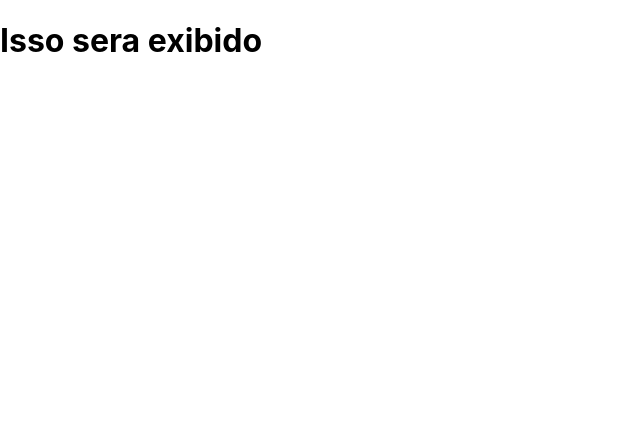
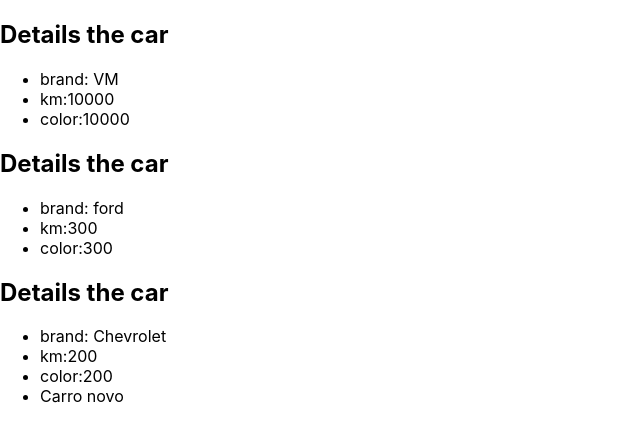
Before and after one commit to welton-rodrigo/Programacao-Conceitos, a React (Create React App) app in the folder ReactWorkspace/1_INTRO/hello-world/: page / in a window 1280 px wide. Shown: the top 442 px of the page, without its empty margins (0-640 px from the left). Built offline with nearby package versions, Linux system fonts and the light colour scheme.

Commit message:
reaproveitamento de componentes

```diff
--- a/ReactWorkspace/1_INTRO/hello-world/src/App.js
+++ b/ReactWorkspace/1_INTRO/hello-world/src/App.js
@@ -10,11 +10,18 @@
 import ListRender from './components/ListRender';
 import Experiencia from './components/Experiencia';
 import ConditionalRender from './components/ConditionalRender';
+import ShowUserName from './components/ShowUserName';
+import { useState } from 'react';
+import CarDetails from './components/CarDetails';
 function App() {
+  const [name] = useState("welton 2");
+
   return (
     <>
-
-       <ConditionalRender />
+     <CarDetails brand="VM" km={10000} color="blue" />
+     {/*Reaproveitando */}
+     <CarDetails brand="ford" km={300} color="black" />
+     <CarDetails brand="Chevrolet" km={200} color="branco" newCar={true} />
     </>
   );
 }
--- /dev/null
+++ b/ReactWorkspace/1_INTRO/hello-world/src/components/CarDetails.js
@@ -0,0 +1,18 @@
+import React from 'react'
+
+const CarDetails = ({brand ,km ,color, newCar}) => {
+  return (
+    <div>
+    <h2>Details the car</h2>
+    <ul>
+        <li>brand: {brand}</li>
+        <li>km:{km}</li>
+        <li>color:{km}</li>
+        {newCar && <li>Carro novo</li>}
+    </ul>
+
+    </div>
+  );
+}
+
+export default CarDetails
--- a/ReactWorkspace/1_INTRO/hello-world/src/components/ConditionalRender.js
+++ b/ReactWorkspace/1_INTRO/hello-world/src/components/ConditionalRender.js
@@ -2,11 +2,27 @@
 
 const ConditionalRender = () => {
     const [x] = useState(false);
+
+    const[name] = useState("joão")
+
     return (
 
     <div>
         <h1>Isso sera exibido</h1>
     {x && <p>if x for equals trus this was print</p>}
+    {!x && <p>inverter true with ! - if x for equals trus this was print</p>}
+
+    {name === "joão" ? (
+        <div>
+            <p>o nome é joão</p>
+        </div>
+
+    ) : (
+        <div>
+            <p>nome nao encontardo</p>
+        </div>
+
+    )}
     </div>
     );
 };
--- /dev/null
+++ b/ReactWorkspace/1_INTRO/hello-world/src/components/ShowUserName.js
@@ -0,0 +1,13 @@
+import React from 'react'
+
+const ShowUserName = (props) => {
+  return (
+    <div>
+        <h2>
+            O nome do Usuário é: {props.name}
+        </h2>
+    </div>
+  )
+}
+
+export default ShowUserName
```
